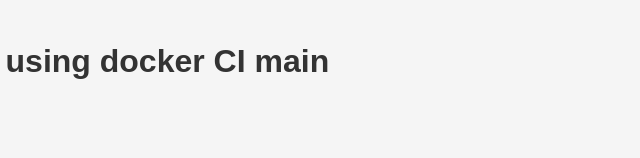
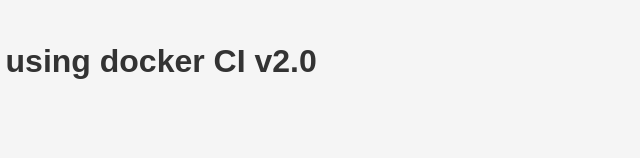
Before and after one commit to jeoneg/docker-ci, a website: page public/index.html in a window 1280 px wide. Shown: the part 284-442 px from the top of the page, 603-1243 px from the left. Drawn offline with Linux system fonts and the light colour scheme.

Commit message:
docker ci v2.0

```diff
--- a/public/index.html
+++ b/public/index.html
@@ -7,7 +7,7 @@
 </head>
 <body>
   <img src="images/fastcampus.png" alt="fastcampus logo">
-  <h1>Welcome to Fastcampus - Nodejs App using docker CI main</h1>
+  <h1>Welcome to Fastcampus - Nodejs App using docker CI v2.0</h1>
   <p>This is a sample Nodejs application!</p>
 </body>
 </html>
```
